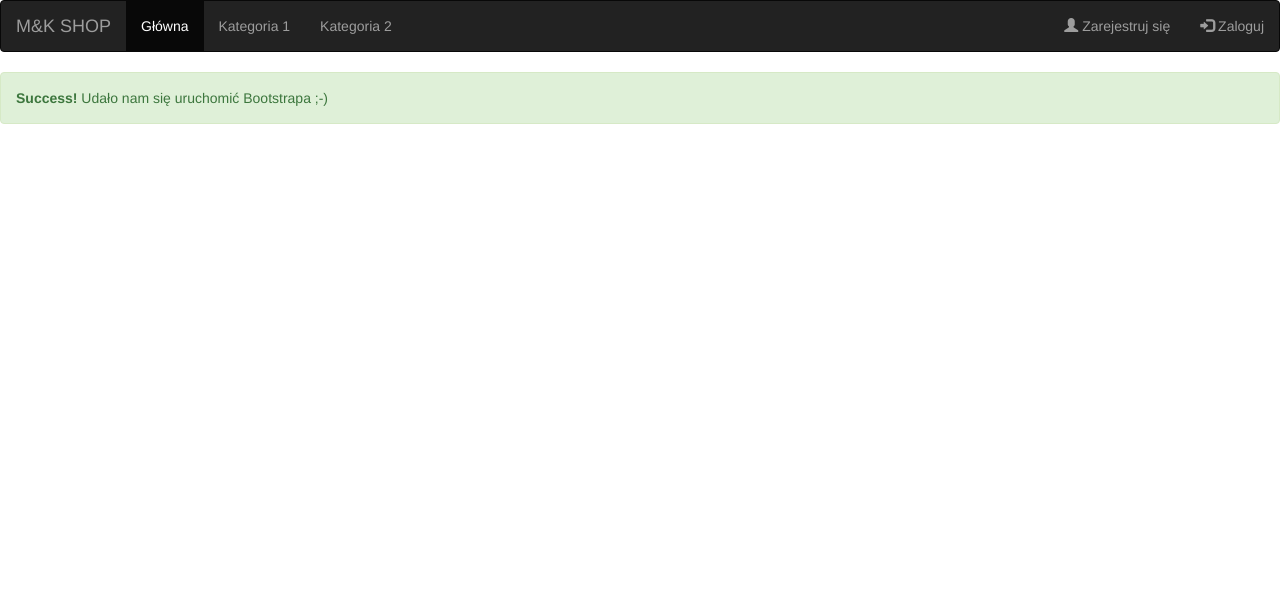
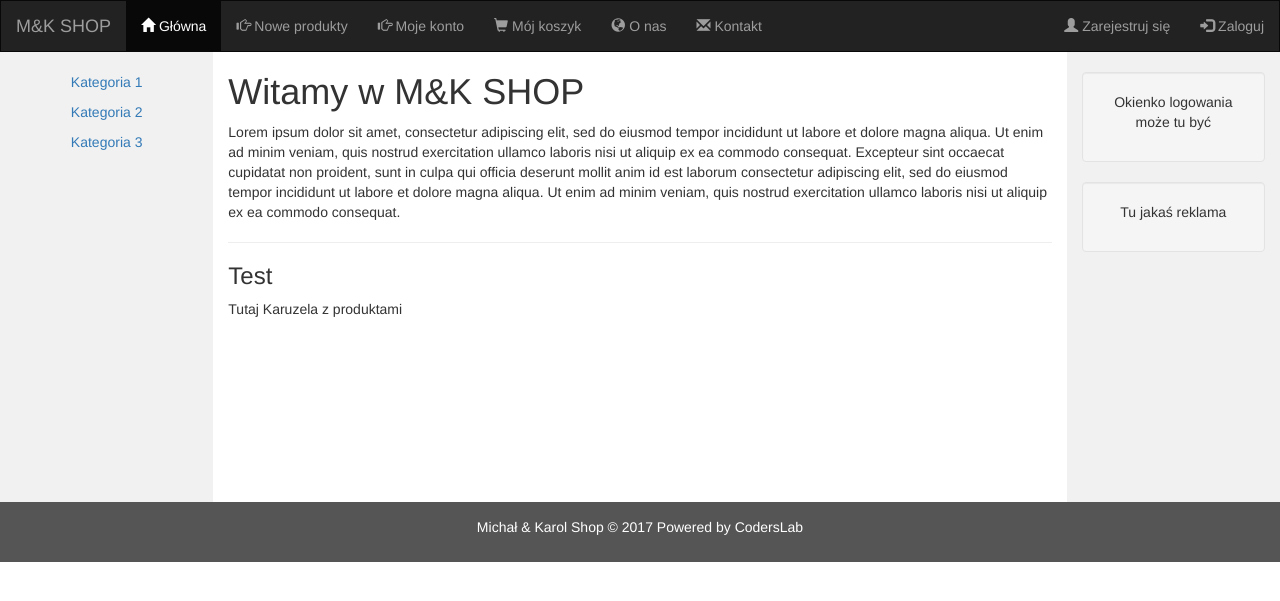
Before and after one commit to Karol-Szalwinski/M-K_SHOP, a PHP site: page /shop/index.php in a window 1280 px wide. Shown: the top 601 px of the page. Run offline with PHP 8.4, Linux system fonts and the light colour scheme; a stand-in replaces the project's code that opens the database connection.

Commit message:
Poprawiony szablon

```diff
--- a/shop/header.php
+++ b/shop/header.php
@@ -7,15 +7,54 @@
 
 require_once __DIR__ . '/../src/required.php';
 ?>
+<head>
+   <style>
+    /* Remove the navbar's default margin-bottom and rounded borders */
+    .navbar {
+      margin-bottom: 0;
+      border-radius: 0;
+    }
+
+    /* Set height of the grid so .sidenav can be 100% (adjust as needed) */
+    .row.content {height: 450px}
+
+    /* Set gray background color and 100% height */
+    .sidenav {
+      padding-top: 20px;
+      background-color: #f1f1f1;
+      height: 100%;
+    }
+
+    /* Set black background color, white text and some padding */
+    footer {
+      background-color: #555;
+      color: white;
+      padding: 15px;
+    }
+
+    /* On small screens, set height to 'auto' for sidenav and grid */
+    @media screen and (max-width: 767px) {
+      .sidenav {
+        height: auto;
+        padding: 15px;
+      }
+      .row.content {height:auto;}
+    }
+  </style>
+</head>
+<body>
 <nav class="navbar navbar-inverse">
   <div class="container-fluid">
     <div class="navbar-header">
       <a class="navbar-brand" href="#">M&K SHOP</a>
     </div>
     <ul class="nav navbar-nav">
-      <li class="active"><a href="#">Główna</a></li>
-      <li><a href="#">Kategoria 1</a></li>
-      <li><a href="#">Kategoria 2</a></li>
+      <li class="active"><a href="#"><span class="glyphicon glyphicon-home"></span> Główna</a></li>
+      <li><a href="#"><span class="glyphicon glyphicon-hand-right"></span> Nowe produkty</a></li>
+      <li><a href="#"><span class="glyphicon glyphicon-hand-right"></span> Moje konto</a></li>
+      <li><a href="#"><span class="glyphicon glyphicon-shopping-cart"></span> Mój koszyk</a></li>
+      <li><a href="#"><span class="glyphicon glyphicon-globe"></span> O nas</a></li>
+      <li><a href="#"><span class="glyphicon glyphicon-envelope"></span> Kontakt</a></li>
     </ul>
     <ul class="nav navbar-nav navbar-right">
       <li><a href="#"><span class="glyphicon glyphicon-user"></span> Zarejestruj się</a></li>
@@ -23,6 +62,3 @@ require_once __DIR__ . '/../src/required.php';
     </ul>
   </div>
 </nav>
-<div class="alert alert-success">
-  <strong>Success!</strong> Udało nam się uruchomić Bootstrapa ;-)
-</div>
--- a/shop/index.php
+++ b/shop/index.php
@@ -8,3 +8,33 @@
 
 require_once __DIR__ . '/header.php';
 ?>
+
+<div class="container-fluid text-center">
+  <div class="row content">
+    <div class="col-sm-2 sidenav">
+      <p><a href="#">Kategoria 1</a></p>
+      <p><a href="#">Kategoria 2</a></p>
+      <p><a href="#">Kategoria 3</a></p>
+    </div>
+    <div class="col-sm-8 text-left">
+      <h1>Witamy w M&K SHOP</h1>
+      <p>Lorem ipsum dolor sit amet, consectetur adipiscing elit, sed do eiusmod tempor incididunt ut labore et dolore magna aliqua. Ut enim ad minim veniam, quis nostrud exercitation ullamco laboris nisi ut aliquip ex ea commodo consequat. Excepteur sint occaecat cupidatat non proident, sunt in culpa qui officia deserunt mollit anim id est laborum consectetur adipiscing elit, sed do eiusmod tempor incididunt ut labore et dolore magna aliqua. Ut enim ad minim veniam, quis nostrud exercitation ullamco laboris nisi ut aliquip ex ea commodo consequat.</p>
+      <hr>
+      <h3>Test</h3>
+      <p>Tutaj Karuzela z produktami</p>
+    </div>
+    <div class="col-sm-2 sidenav">
+      <div class="well">
+        <p>Okienko logowania może tu być</p>
+      </div>
+      <div class="well">
+        <p>Tu jakaś reklama</p>
+      </div>
+    </div>
+  </div>
+</div>
+
+<footer class="container-fluid text-center">
+  <p>Michał & Karol Shop &copy; 2017 Powered by CodersLab </p>
+</footer>
+</body>
```
Also changed, not shown: shop/cart.php (renamed from shop/basket.php).
